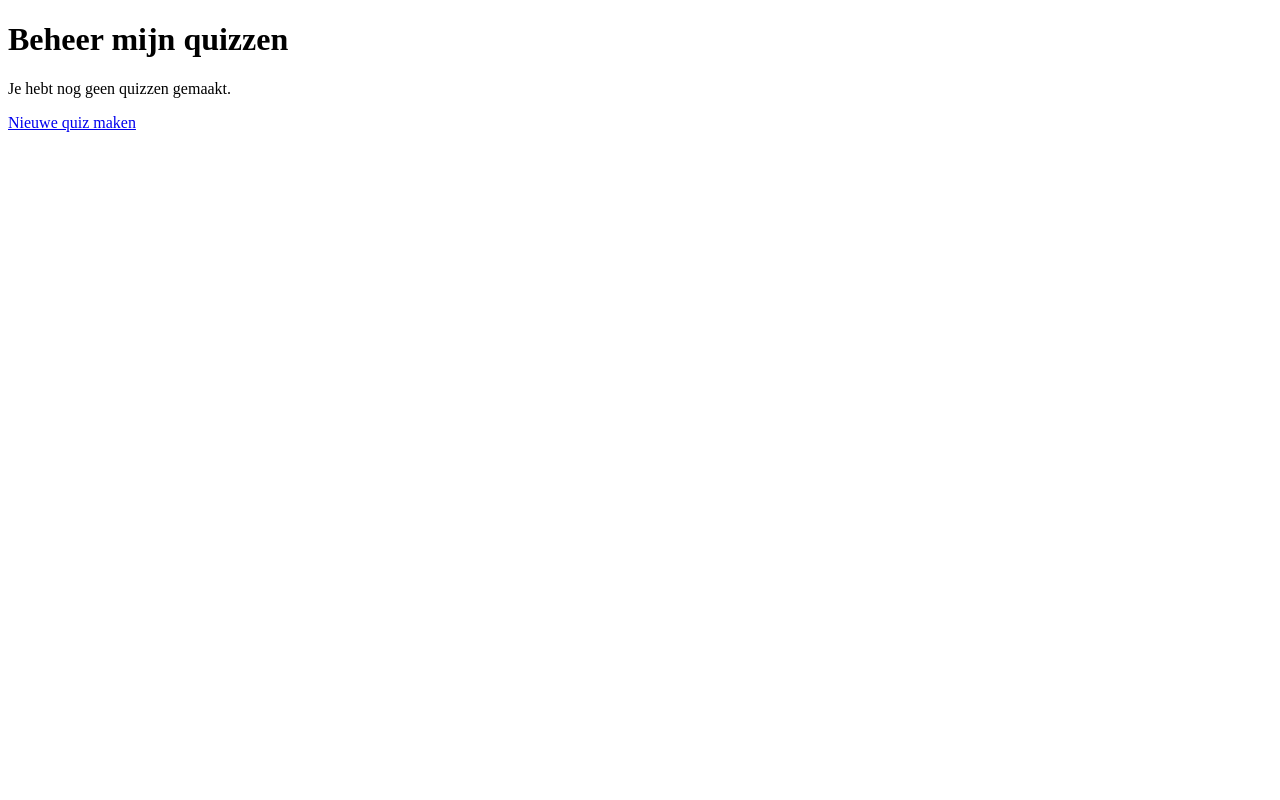
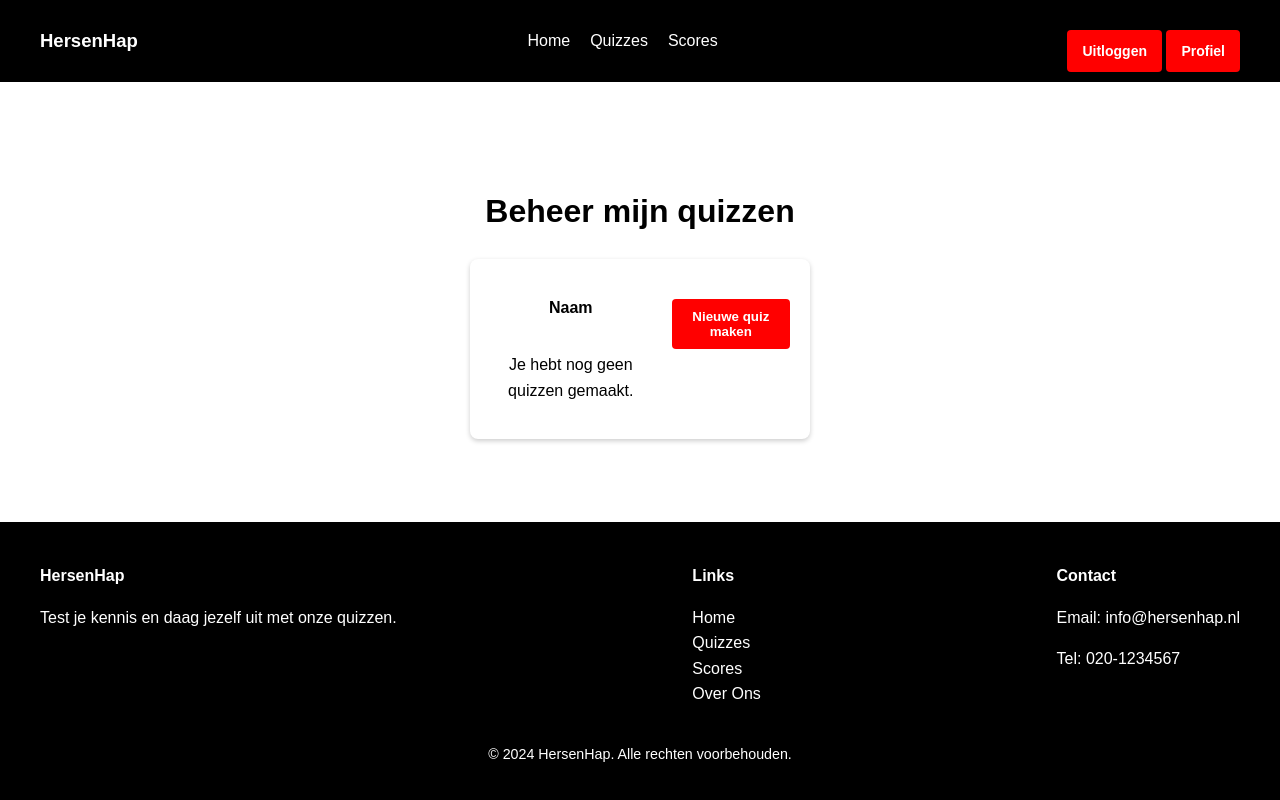
Before and after one commit to lorexgmd/Quiz-project, a PHP site: page /teacher.php in a window 1280 px wide. Run offline with PHP 8.4, Linux system fonts and the light colour scheme; the visitor is signed in with stand-in values (Sample User, id 1); data that the repository does not hold is empty.

Commit message:
Page update front end

```diff
--- a/styles/styleRegister.css
+++ b/styles/styleRegister.css
@@ -19,7 +19,8 @@ html, body {
     --medium-size: calc(14px + (20 - 14) * ((100vw - 300px) / (1600 - 300)));
     --small-size: calc(12px + (15 - 12) * ((100vw - 300px) / (1600 - 300)));
     --title-size: calc(16px + (35 - 16) * ((100vw - 300px) / (1600 - 300)));
-   }
+}
+
 .main {
     flex: 1;
     display: flex;
--- /dev/null
+++ b/styles/teacher.css
@@ -0,0 +1,92 @@
+html, body {
+    margin: 0;
+    font-family: Arial, sans-serif;
+    line-height: 1.6;
+    color: var(--secondary-text-clr);
+    display: flex;
+    flex-direction: column;
+    height: 100%;
+}
+
+:root {
+    --main-clr: red ;
+    --primary-bg-clr: #000;
+    --secondary-bg-clr: #fff;
+    --primary-text-clr: #fff;
+    --secondary-text-clr: #000;
+    --third-bg-clr: #ccc;
+    --hover-button-clr: darkred;
+    --big-size: calc(25px + (50 - 25) * ((100vw - 300px) / (1600 - 300)));
+    --medium-size: calc(14px + (20 - 14) * ((100vw - 300px) / (1600 - 300)));
+    --small-size: calc(12px + (15 - 12) * ((100vw - 300px) / (1600 - 300)));
+    --title-size: calc(16px + (35 - 16) * ((100vw - 300px) / (1600 - 300)));
+   }
+
+.main {
+    box-shadow: 0 2px 5px rgba(0, 0, 0, 0.1);
+    flex: 1;
+    margin: 0;
+    box-sizing: border-box;
+    justify-content: center;
+    align-items: center;
+    display: flex;
+    flex-direction: column;
+}
+
+.main a {
+    text-decoration: none;
+    color: var(--main-clr);
+    font-weight: bold;
+}
+
+.main .card {
+    background: var(--secondary-bg-clr);
+    padding: 20px;
+    border-radius: 8px;
+    box-shadow: 0 2px 5px rgba(0, 0, 0, 0.2);
+    display: grid;
+    grid-template-columns: 2;
+}
+
+.btn {
+    display: inline-block;
+    background-color: var(--main-clr);
+    color: var(--primary-text-clr);
+    text-decoration: none;
+    padding: 10px 20px;
+    border-radius: 4px;
+    font-weight: bold;
+    margin-top: 20px;
+    cursor: pointer;
+    border: none;
+}
+
+.bton {
+    display: inline-block;
+    background-color: var(--secondary-bg-clr);
+    color: var(--main-clr);
+    text-decoration: none;
+    padding: 10px 20px;
+    border-radius: 4px;
+    font-weight: bold;
+    margin-top: 20px;
+    cursor: pointer;
+    border: none;
+}
+
+.ppp{
+    font-weight: bold;
+}
+
+.row {
+    display: flex;
+    justify-content: space-between;
+    align-items: flex-start;
+    gap: 20px;
+}
+
+.column {
+    display: flex;
+    flex-direction: column;
+    align-items: center;
+}
--- a/teacher.php
+++ b/teacher.php
@@ -23,27 +23,84 @@ $quizzes = getUserQuizzes($user_id);
 <head>
     <meta charset="UTF-8">
     <title>Mijn Quizzen</title>
+    <link rel="stylesheet" href="styles/Style.css">
+    <link rel="stylesheet" href="styles/teacher.css">
 </head>
 <body>
+
+<header class="header">
+        <div class="container">
+            <h1 class="logo">HersenHap</h1>
+            <nav>
+                <ul class="nav-links">
+                    <li><a href="index.php">Home</a></li>
+                    <li><a href="quizzen.php">Quizzes</a></li>
+                    <li><a href="#">Scores</a></li>
+                </ul>
+            </nav>
+
+            <div class="auth-buttons">
+            <?php if (isset($_SESSION['user_id'])): ?>
+                    <a href="logout.php" class="btn logout">Uitloggen</a>
+                    <a href="profile.php" class="btn profile">Profiel</a>
+                <?php else: ?>
+                <a href="login.php" class="btn login">Login</a>
+                <a href="register.php" class="btn signup">Sign Up</a>
+                <?php endif; ?>
+            </div>
+        </div>
+    </header>
+    <main class="main">
     <h1>Beheer mijn quizzen</h1>
-
+    <div class="card">
+        <div class="row">
+            <div class="column">
+            <p class="ppp">Naam</p>
     <?php if (count($quizzes) > 0): ?>
-        <ul>
             <?php foreach ($quizzes as $quiz): ?>
-                <li>
                     <?php echo htmlspecialchars($quiz['quiz_name']); ?>
+            </div>
+            <div class="column">
+                <p class="ppp">Functies</p>
                     <a href="editQuiz.php?quiz_id=<?php echo $quiz['quiz_id']; ?>">Bewerk</a>
                     <form action="deleteQuiz.php" method="post" style="display:inline;" onsubmit="return confirm('Weet je zeker dat je deze quiz wilt verwijderen?');">
                         <input type="hidden" name="quiz_id" value="<?php echo $quiz['quiz_id']; ?>">
-                        <button type="submit">Verwijder</button>
+                        <button class="bton" type="submit">Verwijder</button>
                     </form>
-                </li>
+                    </div>
             <?php endforeach; ?>
-        </ul>
     <?php else: ?>
         <p>Je hebt nog geen quizzen gemaakt.</p>
     <?php endif; ?>
+    </div>
+    <button class="btn" href="quiz.php">Nieuwe quiz maken</button>
+    </div>
+    </main>
 
-    <a href="quiz.php">Nieuwe quiz maken</a>
+    <footer class="footer">
+        <div class="container footer-content">
+            <div class="footer-section">
+                <h4>HersenHap</h4>
+                <p>Test je kennis en daag jezelf uit met onze quizzen.</p>
+            </div>
+            <div class="footer-section">
+                <h4>Links</h4>
+                <ul>
+                    <li><a href="#">Home</a></li>
+                    <li><a href="#">Quizzes</a></li>
+                    <li><a href="#">Scores</a></li>
+                    <li><a href="#">Over Ons</a></li>
+                </ul>
+            </div>
+            <div class="footer-section">
+                <h4>Contact</h4>
+                <p>Email: info@hersenhap.nl</p>
+                <p>Tel: 020-1234567</p>
+            </div>
+        </div>
+        <div class="footer-bottom">
+            <p>© 2024 HersenHap. Alle rechten voorbehouden.</p>
+        </div>
+    </footer>
 </body>
 </html>
```
